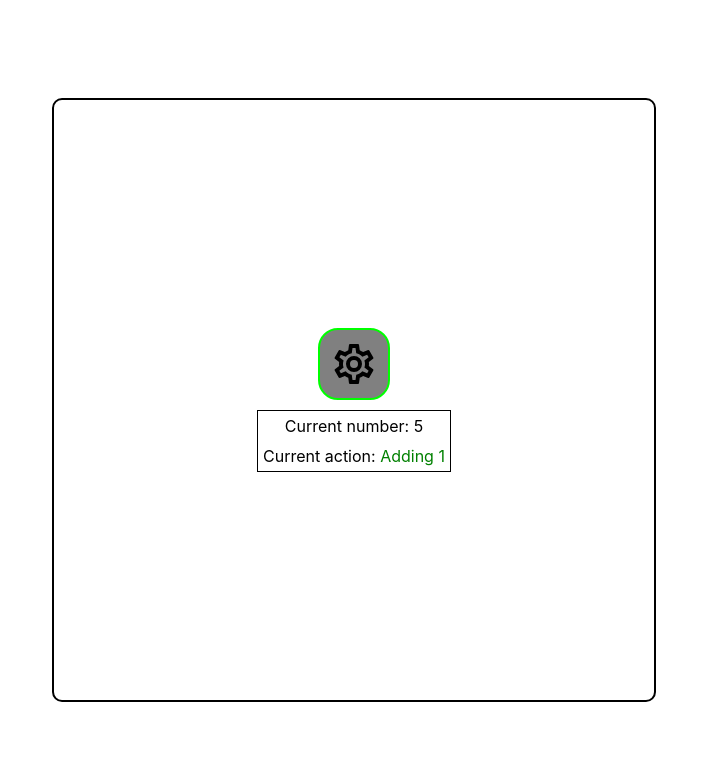
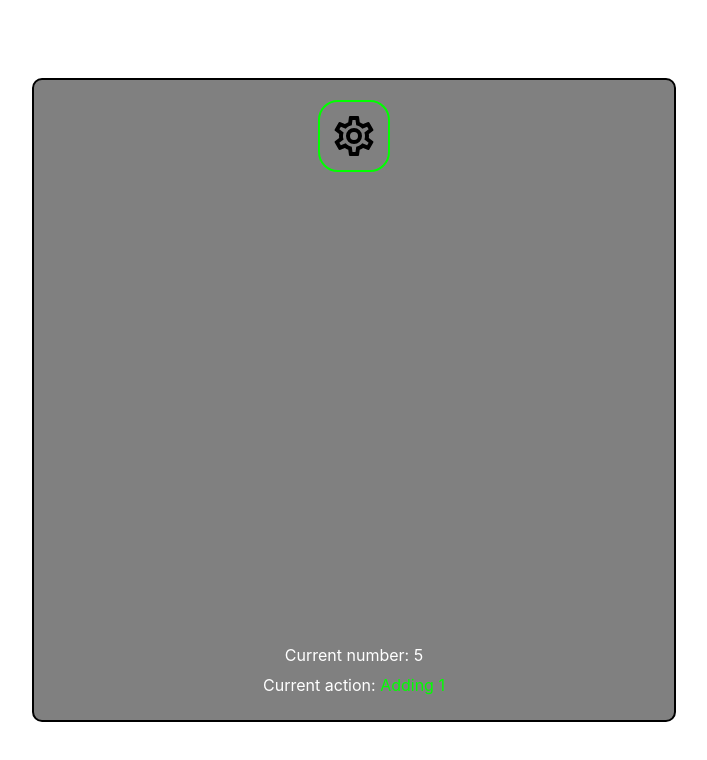
Before and after one commit to NforceCode/react-classtasks, a React (Create React App) app: page / in a window 1280 px wide. Shown: the top 760 px of the page, without its empty margins (286-993 px from the left). Built offline with nearby package versions, Linux system fonts and the light colour scheme.

Commit message:
Refactor styling

```diff
--- a/src/components/CounterController/Counter/Counter.module.css
+++ b/src/components/CounterController/Counter/Counter.module.css
@@ -1,5 +1,21 @@
+.counterContainer {
+  display: flex;
+  flex-direction: column;
+  justify-content: center;
+}
+
 .interactiveElem {
   display: inline-block;
   padding: 5px 10px;
-  margin: 0 5px 10px;
+  margin: 5px;
+  border: 2px solid transparent;
+  border-radius: 10px;
+  outline: none;
+  transition: 0.5s ease-in-out;
 }
+
+.interactiveElem:hover {
+  border-color: black;
+  color: black;
+  background-color: aqua;
+}
--- a/src/components/CounterController/CounterController.module.css
+++ b/src/components/CounterController/CounterController.module.css
@@ -6,15 +6,14 @@
   transform: translate(-50%, -50%);
   display: flex;
   flex-direction: column;
-  justify-content: center;
+  justify-content: space-between;
+  padding:  20px;
   align-items: center;
   border: 2px solid black;
   border-radius: 10px ;
   min-height: 600px;
-}
-
-.counterController > * {
-  margin: 5px 0;
+  background-color: gray;
+  color: white;
 }
 
 .controlsBtn {
@@ -27,7 +26,7 @@
 }
 
 .controlsBtn:hover {
-  border-color: red;
+  border-color: black;
   background-color: rgb(0, 255, 255);
 }
 
--- a/src/components/CounterController/CounterInfo/CounterInfo.module.css
+++ b/src/components/CounterController/CounterInfo/CounterInfo.module.css
@@ -1,6 +1,5 @@
 .componentContainer {
-  /* border-radius: 10px; */
-  border: 1px solid black;
+
 }
 
 .textContainer {
@@ -10,8 +9,8 @@
 }
 
 .spanStyleIncrementing {
-  color: green;
+  color: lime;
 }
 .spanStyleDecrementing {
-  color: red;
+  color:black;
 }
```
